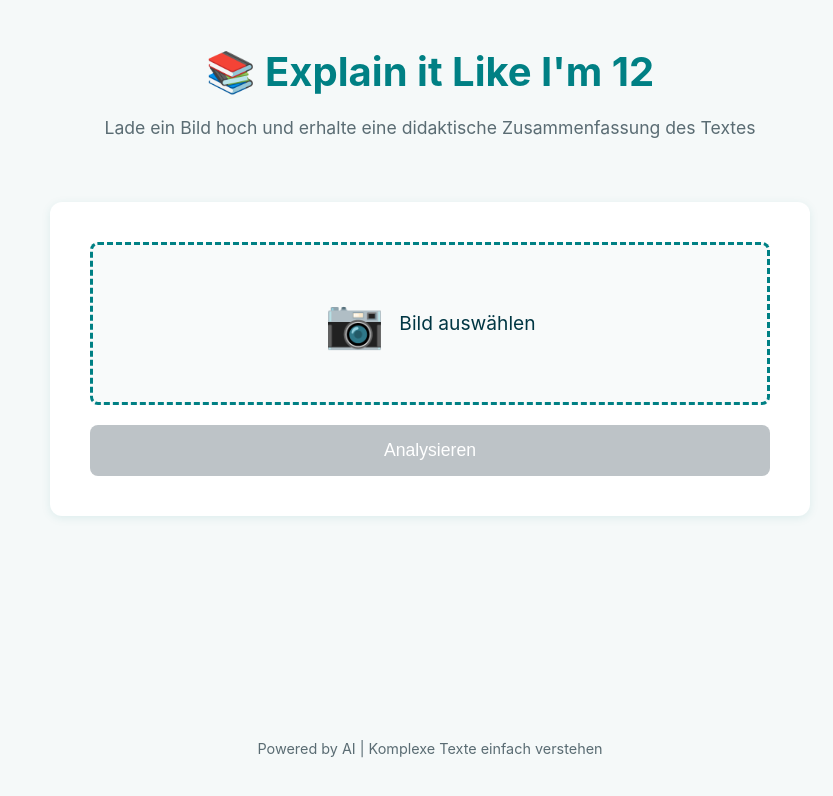
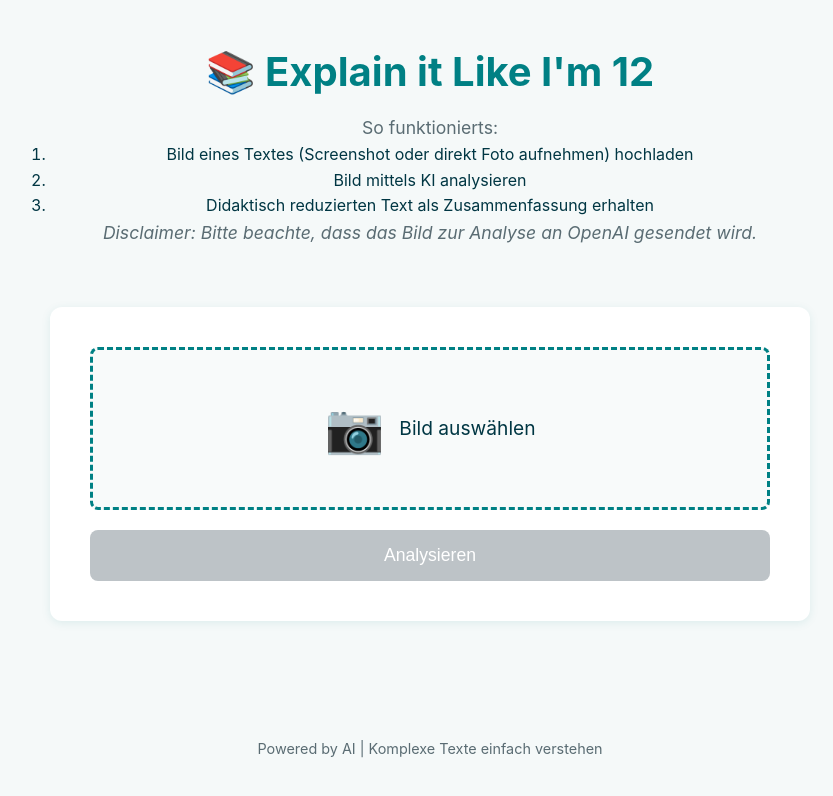
Before and after one commit to mit222/eli12, a plain HTML site: page index.html in a window 1280 px wide. Shown: the whole page, without its empty margins (210-1043 px from the left). Drawn offline with Linux system fonts and the light colour scheme.

Commit message:
updated description

```diff
--- a/index.html
+++ b/index.html
@@ -10,7 +10,15 @@
     <div class="container">
         <header>
             <h1>📚 Explain it Like I'm 12</h1>
-            <p>Lade ein Bild hoch und erhalte eine didaktische Zusammenfassung des Textes</p>
+            <div>
+            <p>So funktionierts:</p>
+            <ol>
+                <li>Bild eines Textes (Screenshot oder direkt Foto aufnehmen) hochladen</li>
+                <li>Bild mittels KI analysieren</li>
+                <li>Didaktisch reduzierten Text als Zusammenfassung erhalten</li>
+            <p><em>Disclaimer: Bitte beachte, dass das Bild zur Analyse an OpenAI gesendet wird.</em></p>
+            </div>
+
         </header>
 
         <main>
```
